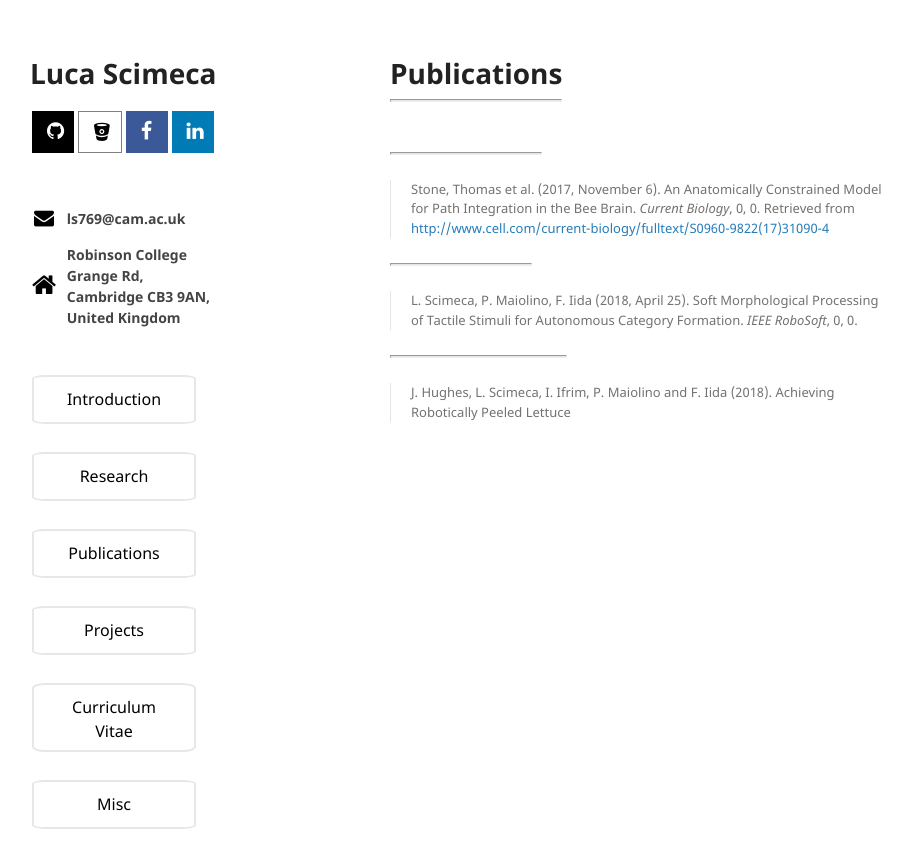
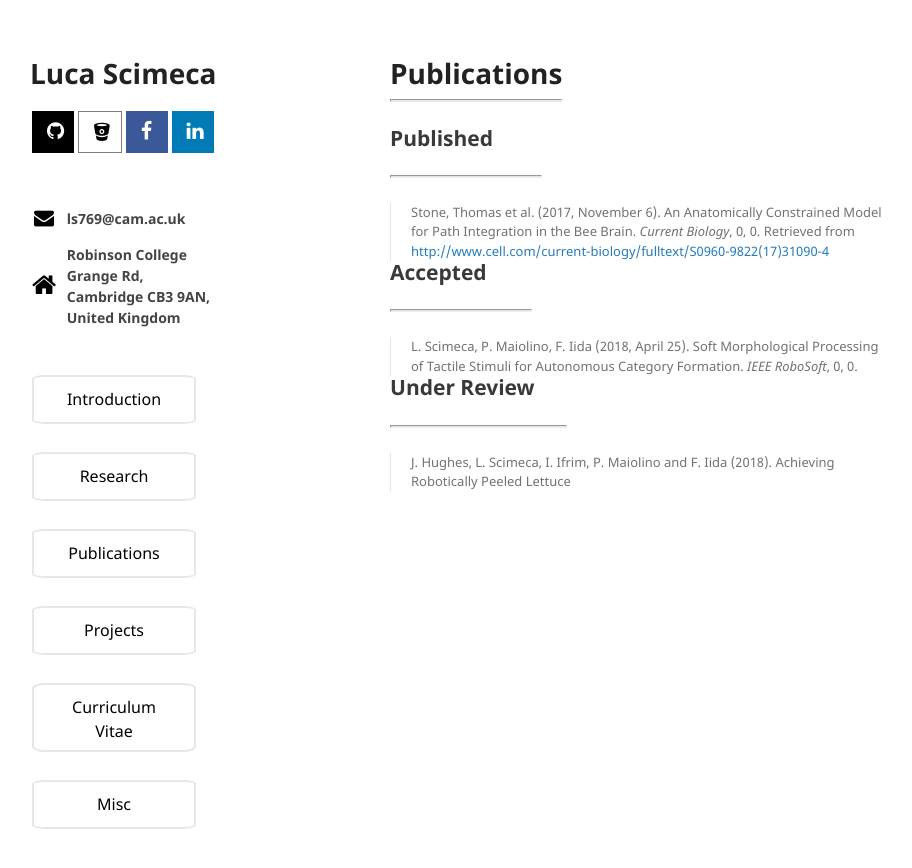
Before and after one commit to lucascimeca/lucascimeca.github.io, a Jekyll site: the page built from publications.md, in a window 1280 px wide. Shown: the top 868 px of the page, without its empty margins (180-1092 px from the left). Built offline with Jekyll 4.4.1, drawn with Linux system fonts in a browser that asks for light colours; nearby versions of some CDN libraries; the repository's description, which GitHub fills in, is left out; our own code applies the rules of GitHub Pages for plain Markdown files.

Commit message:
Update publications.md

```diff
--- a/publications.md
+++ b/publications.md
@@ -5,18 +5,18 @@ layout: default
 # [](#Publications) Publications
 <hr style="width: 170px">
 
-## [](#Published)
+## [](#published) Published
 <hr style="width: 150px">
 
 > <div style="font-size: 13px"> Stone, Thomas et al. (2017, November 6). An Anatomically Constrained Model for Path Integration in the Bee Brain. <i>Current Biology</i>, 0, 0. Retrieved  from <a href="http://www.cell.com/current-biology/fulltext/S0960-9822(17)31090-4" target="_blank">http://www.cell.com/current-biology/fulltext/S0960-9822(17)31090-4</a> </div>
 
-## [](#Accepted)
+## [](#accepted) Accepted
 <hr style="width: 140px">
 
 > <div style="font-size: 13px"> L. Scimeca, P. Maiolino, F. Iida (2018, April 25). Soft Morphological Processing of Tactile Stimuli for Autonomous Category Formation. <i>IEEE RoboSoft</i>, 0, 0. </div>
 
 
-## [](#Under Review)
+## [](#review) Under Review
 <hr style="width: 175px">
 
 > <div style="font-size: 13px"> J. Hughes, L. Scimeca, I. Ifrim,  P. Maiolino and F. Iida (2018). Achieving Robotically Peeled Lettuce</div>
```
